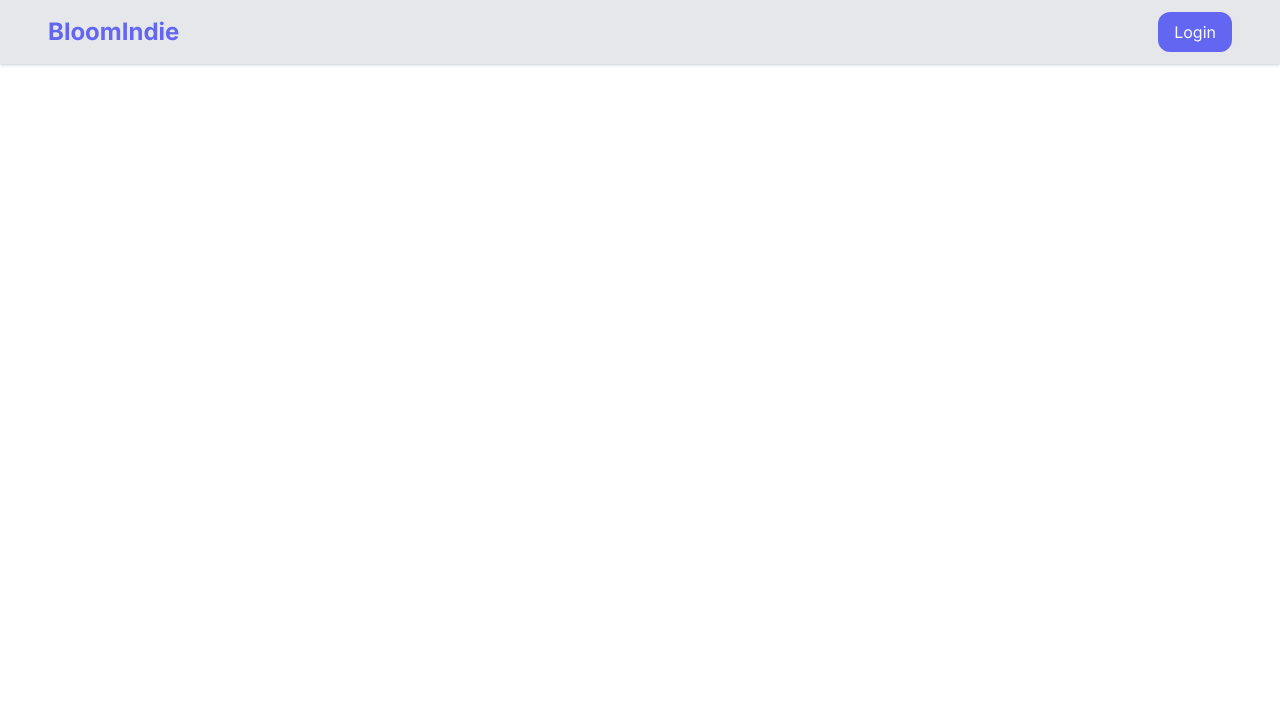
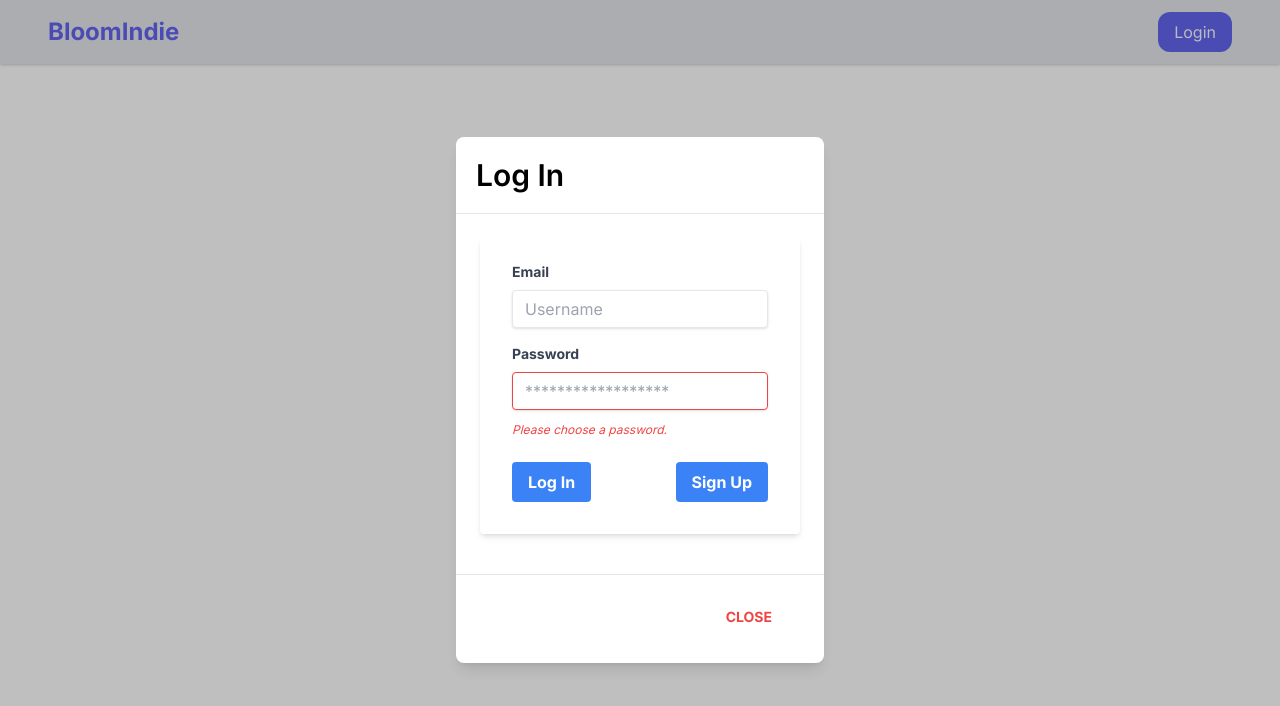
Before and after one commit to cjbruin23/bloomindie-front, a Next.js app: page / in a window 1280 px wide. Shown: the top 706 px of the page. Built offline with nearby package versions, Linux system fonts and the light colour scheme; no server answers.

Commit message:
got modal to work without making root project a client component

```diff
--- a/app/api/users/route.ts
+++ b/app/api/users/route.ts
@@ -3,10 +3,12 @@ import { createClient } from '@/utils/supabase/server'
 export async function GET(request: Request) {
     const supabase = createClient()
 
-    const { data, error } = await supabase.auth.getUser('234235235')
+    const { data, error } = await supabase.auth.getUser()
     if (error) {
+        console.log('ERROR', error)
         return Response.json({error: '500 Server Error'}, { status: 500})
     }
+
     console.log('data', data.user)
     return Response.json({data: data.user})
 }
--- /dev/null
+++ b/app/components/modal.tsx
@@ -0,0 +1,50 @@
+'use client'
+
+import { usePathname, useSearchParams } from "next/navigation";
+import LoginPage from "../login/page";
+
+export default function SignInModal() {{
+    const searchParams = useSearchParams();
+    const modal = searchParams.get('modal');
+    const pathname = usePathname();
+    console.log('modal', modal)
+    console.log('pathname', pathname)
+    return (
+        <>
+        <div className="justify-center items-center flex overflow-x-hidden overflow-y-auto fixed inset-0 z-50 outline-none focus:outline-none">
+          <div className="relative w-auto my-6 mx-auto max-w-3xl">
+            {/*content*/}
+            <div className="border-0 rounded-lg shadow-lg relative flex flex-col w-full bg-white outline-none focus:outline-none">
+              {/*header*/}
+              <div className="flex items-start justify-between p-5 border-b border-solid border-blueGray-200 rounded-t">
+                <h3 className="text-3xl font-semibold">Log In</h3>
+                <button
+                  className="p-1 ml-auto bg-transparent border-0 text-black opacity-5 float-right text-3xl leading-none font-semibold outline-none focus:outline-none"
+                  onClick={() => (false)}
+                >
+                  <span className="bg-transparent text-black opacity-5 h-6 w-6 text-2xl block outline-none focus:outline-none">
+                    ×
+                  </span>
+                </button>
+              </div>
+              {/*body*/}
+              <div className="relative p-6 flex-auto">
+                <LoginPage />
+              </div>
+              {/*footer*/}
+              <div className="flex items-center justify-end p-6 border-t border-solid border-blueGray-200 rounded-b">
+                <button
+                  className="text-red-500 background-transparent font-bold uppercase px-6 py-2 text-sm outline-none focus:outline-none mr-1 mb-1 ease-linear transition-all duration-150"
+                  type="button"
+                  onClick={() => (false)}
+                >
+                  Close
+                </button>
+              </div>
+            </div>
+          </div>
+        </div>
+        <div className="opacity-25 fixed inset-0 z-40 bg-black"></div>
+      </>
+    )
+}}
--- a/app/layout.tsx
+++ b/app/layout.tsx
@@ -1,6 +1,7 @@
 import type { Metadata } from "next";
 import { Inter } from "next/font/google";
 import "./globals.css";
+import SignInModal from "./components/modal";
 
 const inter = Inter({ subsets: ["latin"] });
 
@@ -16,7 +17,10 @@ export default function RootLayout({
 }>) {
   return (
     <html lang="en">
-      <body className={inter.className}>{children}</body>
+      <body className={inter.className}>
+        {children}
+        <SignInModal />
+      </body>
     </html>
   );
 }
--- a/app/page.tsx
+++ b/app/page.tsx
@@ -1,26 +1,24 @@
-"use client";
+import { createClient } from "@/utils/supabase/server";
+import Link from "next/link";
 
-import { useEffect, useState } from "react";
-import LoginPage from "./login/page";
-
-
-async function fetchData() {
+async function fetchUserData(): Promise<void> {
   try {
     const response = await fetch("/api/users");
     const json = await response.json();
-    console.log('json', json)
+    console.log("json", json);
   } catch (e) {
     console.error(e);
   }
 }
 
-export default function Home() {
-  const [showModal, setShowModal] = useState(false);
+export default async function Home() {
 
-  useEffect(() => {
+  const supabase = createClient()
 
-    fetchData();
-  }, []);
+  const { data, error } = await supabase.auth.getUser();
+
+  console.log('data', data)
+
 
   return (
     <main>
@@ -31,54 +29,17 @@ export default function Home() {
           </div>
 
           <div className="order-2 md:order-3">
-            <button
-              className="px-4 py-2 bg-indigo-500 hover:bg-indigo-600 text-gray-50 rounded-xl flex items-center gap-2"
-              onClick={() => setShowModal(true)}
-            >
-              <span>Login</span>
-            </button>
+            <Link href="?modal=true">
+              <button
+                type="button"
+                className="px-4 py-2 bg-indigo-500 hover:bg-indigo-600 text-gray-50 rounded-xl flex items-center gap-2"
+              >
+                <span>Login</span>
+              </button>
+            </Link>
           </div>
         </div>
       </nav>
-
-      {showModal ? (
-        <>
-          <div className="justify-center items-center flex overflow-x-hidden overflow-y-auto fixed inset-0 z-50 outline-none focus:outline-none">
-            <div className="relative w-auto my-6 mx-auto max-w-3xl">
-              {/*content*/}
-              <div className="border-0 rounded-lg shadow-lg relative flex flex-col w-full bg-white outline-none focus:outline-none">
-                {/*header*/}
-                <div className="flex items-start justify-between p-5 border-b border-solid border-blueGray-200 rounded-t">
-                  <h3 className="text-3xl font-semibold">Log In</h3>
-                  <button
-                    className="p-1 ml-auto bg-transparent border-0 text-black opacity-5 float-right text-3xl leading-none font-semibold outline-none focus:outline-none"
-                    onClick={() => setShowModal(false)}
-                  >
-                    <span className="bg-transparent text-black opacity-5 h-6 w-6 text-2xl block outline-none focus:outline-none">
-                      ×
-                    </span>
-                  </button>
-                </div>
-                {/*body*/}
-                <div className="relative p-6 flex-auto">
-                  <LoginPage />
-                </div>
-                {/*footer*/}
-                <div className="flex items-center justify-end p-6 border-t border-solid border-blueGray-200 rounded-b">
-                  <button
-                    className="text-red-500 background-transparent font-bold uppercase px-6 py-2 text-sm outline-none focus:outline-none mr-1 mb-1 ease-linear transition-all duration-150"
-                    type="button"
-                    onClick={() => setShowModal(false)}
-                  >
-                    Close
-                  </button>
-                </div>
-              </div>
-            </div>
-          </div>
-          <div className="opacity-25 fixed inset-0 z-40 bg-black"></div>
-        </>
-      ) : null}
     </main>
   );
 }
```
